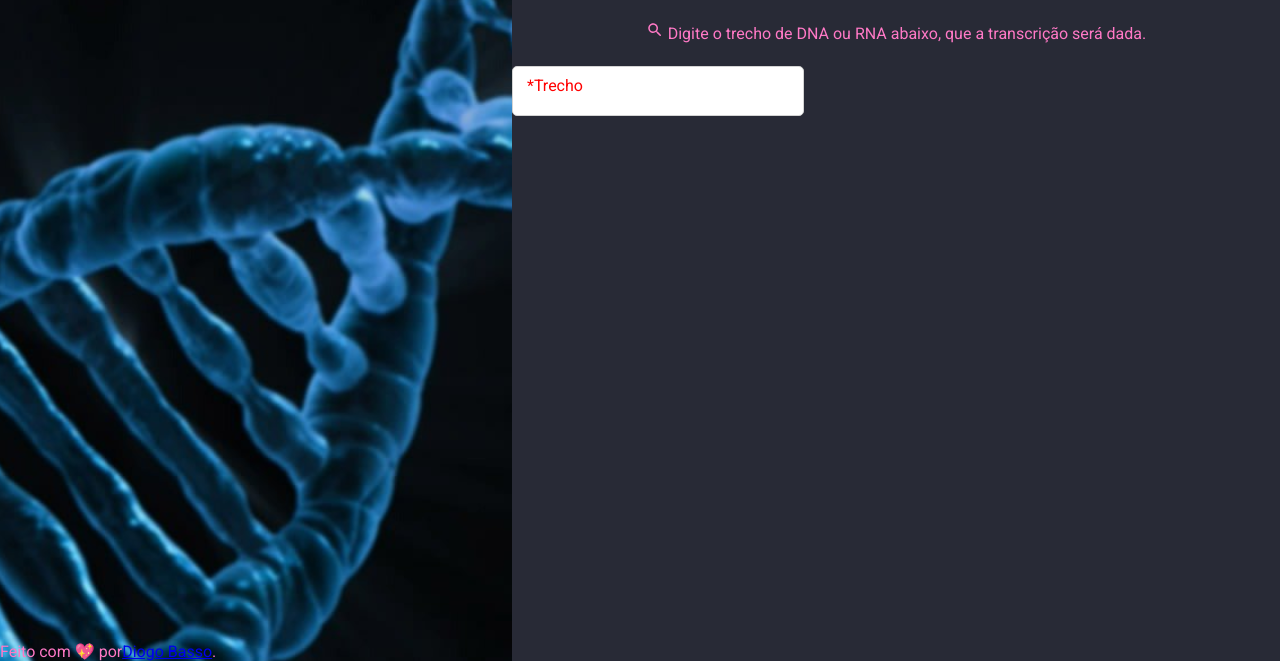
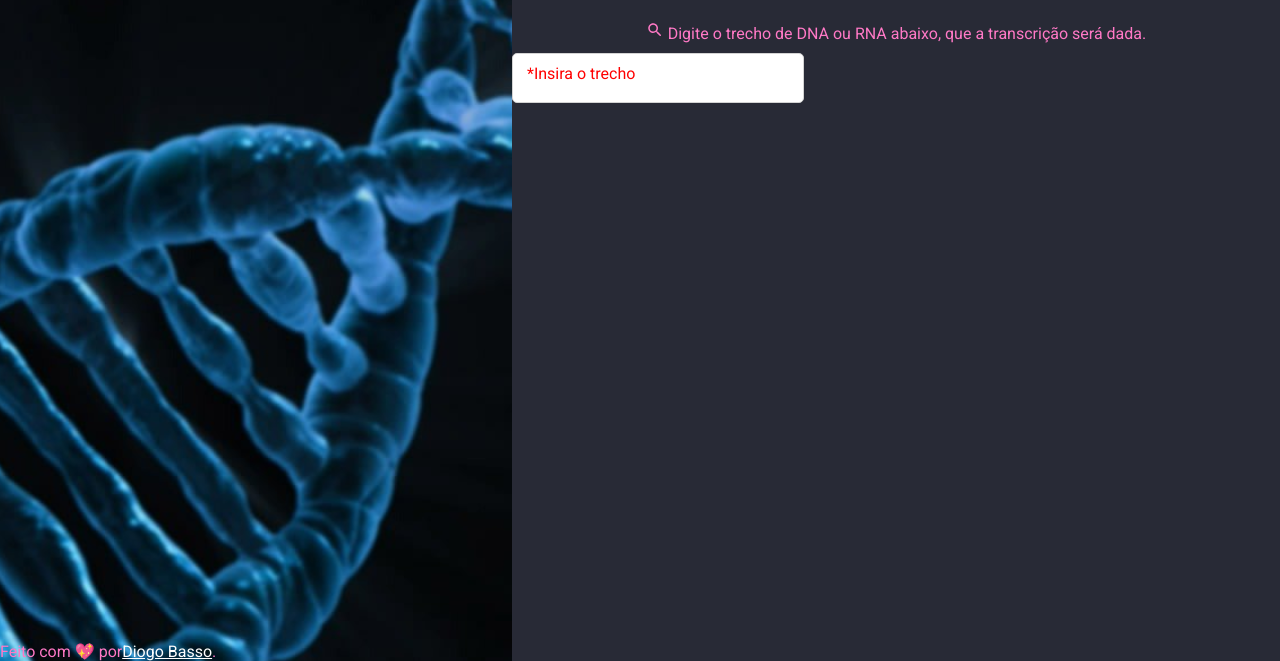
Before and after one commit to diogojorgebasso/rnaedna, a plain HTML site: page docs/index.html in a window 1280 px wide. Shown: the part 139-800 px from the top of the page. Drawn offline with Linux system fonts and the light colour scheme.

Commit message:
fix: typo and hierarqy

```diff
--- a/docs/index.html
+++ b/docs/index.html
@@ -19,6 +19,7 @@
       <h1>Tradução de DNA e RNA - transcrição</h1>
       <h2><em>Agradecimentos</em> a Profa. Regina</h2>
       <p>
+        <!--Search Icon-->
         <svg
           xmlns="http://www.w3.org/2000/svg"
           viewBox="0 0 24 24"
@@ -42,35 +43,12 @@
             placeholder=" "
             type="text"
           />
-          <label>Trecho</label>
+          <label>Insira o trecho</label>
         </div>
-        <svg
-          xmlns="http://www.w3.org/2000/svg"
-          enable-background="new 0 0 24 24"
-          height="24"
-          viewBox="0 0 24 24"
-          width="24"
-        >
-          <g><rect fill="none" height="24" width="24" /></g>
-          <g>
-            <g>
-              <path
-                d="M19,3H5C3.9,3,3,3.9,3,5v14c0,1.1,0.9,2,2,2h14c1.1,0,2-0.9,2-2V5C21,3.9,20.1,3,19,3z M19,19H5V5h14V19z"
-              />
-              <rect height="1.5" width="5" x="6.25" y="7.72" />
-              <rect height="1.5" width="5" x="13" y="15.75" />
-              <rect height="1.5" width="5" x="13" y="13.25" />
-              <polygon
-                points="8,18 9.5,18 9.5,16 11.5,16 11.5,14.5 9.5,14.5 9.5,12.5 8,12.5 8,14.5 6,14.5 6,16 8,16"
-              />
-              <polygon
-                points="14.09,10.95 15.5,9.54 16.91,10.95 17.97,9.89 16.56,8.47 17.97,7.06 16.91,6 15.5,7.41 14.09,6 13.03,7.06 14.44,8.47 13.03,9.89"
-              />
-            </g>
-          </g>
-        </svg>
-        <h2 id="showTranslation"></h2>
-        <p id="printTypeInput"></p>
+        <div id="result">
+          <h2 id="showTranslation"></h2>
+          <p id="printTypeInput"></p>
+        </div>
       </div>
     </main>
     <footer class="Atributions">
--- a/docs/style.css
+++ b/docs/style.css
@@ -36,13 +36,7 @@ main {
 
 svg {
   fill: #ff79c6;
-}
-
-.Atributions {
-  bottom: 0;
-  position: absolute;
-  display: flex;
-  text-align: center;
+  padding-top: -30px;
 }
 
 .search {
@@ -133,3 +127,13 @@ input {
   top: 0;
   color: #3951b2;
 }
+
+.Atributions {
+  bottom: 0;
+  position: absolute;
+  display: flex;
+  align-items: center;
+}
+.Atributions a {
+  color: white;
+}
```
